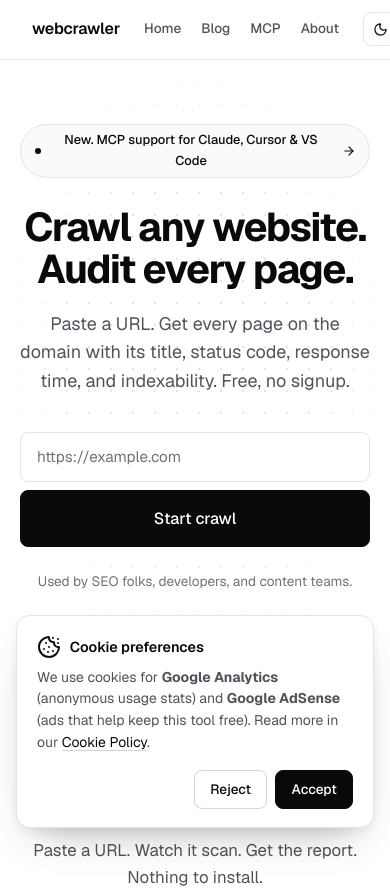
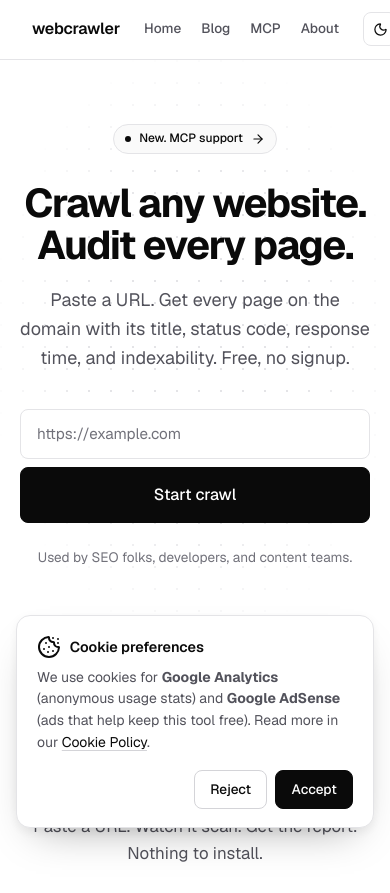
Before and after one commit to devhasibulislam/webcrawler-buzz, a website: page public/index.html in a window 390 px wide. Shown: the top 893 px of the page. Drawn offline with nearby package versions, Linux system fonts and the light colour scheme.

Commit message:
fix(ui): keep hero MCP pill on one line on mobile
The pill was wrapping to two lines on narrow screens, turning the rounded
pill shape into an awkward blob. Added white-space: nowrap so the pill
stays pill-shaped, and split the trailing 'for Claude, Cursor & VS Code'
into a .pill-more span that's hidden below 640px. On mobile the pill now
reads 'New. MCP support ->' at a slightly smaller size, on desktop it
still shows the full label.

```diff
--- a/public/index.html
+++ b/public/index.html
@@ -146,7 +146,7 @@
   }
   </script>
 
-  <link rel="stylesheet" href="/theme.css?v=2.3.8-c" data-theme-css />
+  <link rel="stylesheet" href="/theme.css?v=2.3.8-d" data-theme-css />
 
 
 </head>
@@ -207,7 +207,7 @@
       <div class="inner">
         <a href="/mcp" class="pill">
           <span class="dot"></span>
-          <span>New. MCP support for Claude, Cursor &amp; VS Code</span>
+          <span>New. MCP support<span class="pill-more"> for Claude, Cursor &amp; VS Code</span></span>
           <i data-lucide="arrow-right" style="width:14px;height:14px;vertical-align:-2px;" aria-hidden="true"></i>
         </a>
 
--- a/public/theme.css
+++ b/public/theme.css
@@ -146,6 +146,14 @@ footer.site-footer .badges { display: flex; flex-wrap: wrap; gap: 1rem; justify-
   border-radius: 999px;
   font-size: 0.8rem; font-weight: 500;
   color: var(--fg);
+  max-width: 100%;
+  white-space: nowrap;
+}
+.pill > span { overflow: hidden; text-overflow: ellipsis; }
+@media (max-width: 640px) {
+  /* Hide the long trailing detail on narrow screens so the pill stays on one line. */
+  .pill .pill-more { display: none; }
+  .pill { font-size: 0.75rem; padding: 0.3rem 0.7rem; }
 }
 .pill .dot { width: 6px; height: 6px; border-radius: 999px; background: var(--fg); }
 
```
Also changed, not shown: public/404.html (+1 -1 lines), public/about.html (+1 -1 lines), public/api-docs-public.html (+1 -1 lines), public/blog-post.html (+1 -1 lines), public/blogs.html (+1 -1 lines), public/cookie-policy.html (+1 -1 lines), public/mcp.html (+1 -1 lines), public/privacy-policy.html (+1 -1 lines), public/results.html (+1 -1 lines), public/terms-of-service.html (+1 -1 lines).
